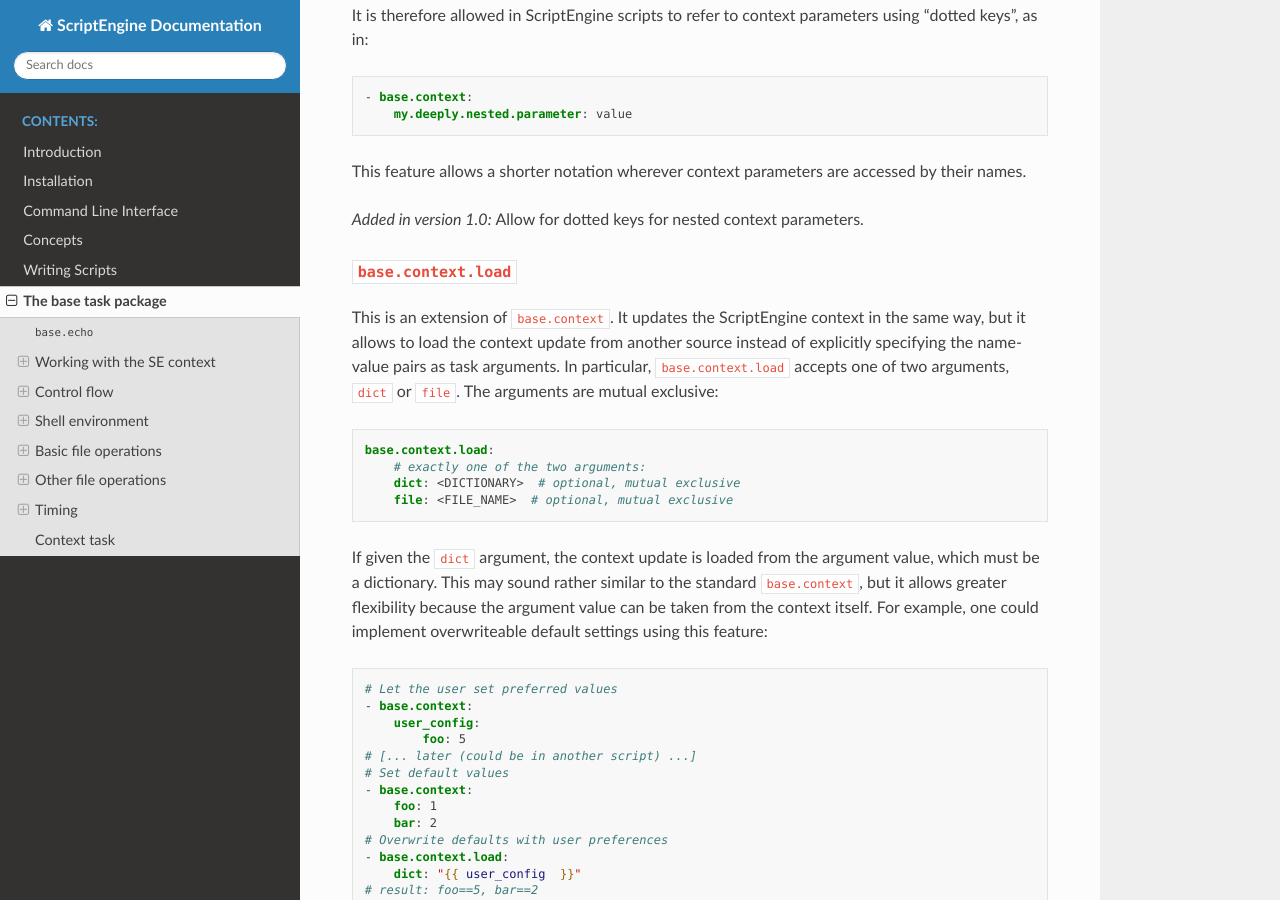
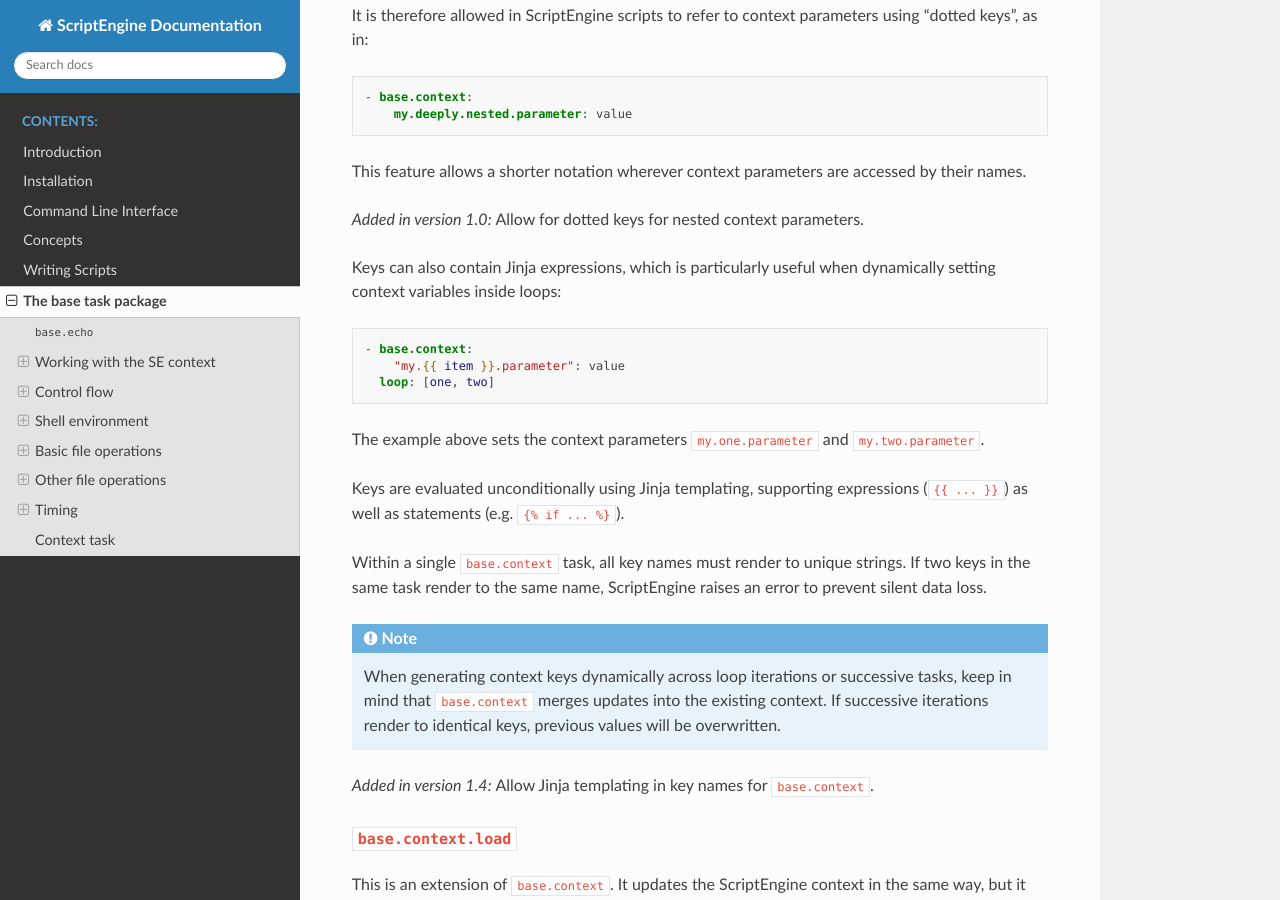
Before and after one commit to uwefladrich/scriptengine, a Sphinx documentation site: the page built from docs/sphinx/base-tasks.rst, in a window 1280 px wide and 900 px high, scrolled down 2226 px. Built offline with Sphinx 7.4.7 and the Read the Docs theme 3.1.0, drawn with Linux system fonts in a browser that asks for light colours.

Commit message:
Dynamic keys in base.context (#133)
* feat(core): dynamic keys in base.context

* Run isort+black on changed sources

* Raise ScriptEngineTaskArgumentInvalidError for dynamic context keys

* Simplify example for dynamic keys in the docs

* Improve wording and example in docs

* Render context keys unconditionally and prevent duplicate collisions

* test: cover dummy loop variables with dict loops

* Update CHANGES

---------

Co-authored-by: Vladimir Lapin <vladimir.lapin@bsc.es>
Co-authored-by: Uwe Fladrich <u.fladrich@web.de>

```diff
--- a/CHANGES.txt
+++ b/CHANGES.txt
@@ -1,7 +1,9 @@
 Next release
 ============
 
-...
+Features
+--------
+- #133: Allow Jinja templating in key names for `base.context` (thanks @vlap)
 
 
 ScriptEngine 1.3.0
--- a/docs/sphinx/base-tasks.rst
+++ b/docs/sphinx/base-tasks.rst
@@ -107,6 +107,31 @@
 
 .. versionadded:: 1.0
     Allow for dotted keys for nested context parameters.
+
+Keys can also contain Jinja expressions, which is particularly useful when
+dynamically setting context variables inside loops::
+
+    - base.context:
+        "my.{{ item }}.parameter": value
+      loop: [one, two]
+
+The example above sets the context parameters ``my.one.parameter`` and
+``my.two.parameter``.
+
+Keys are evaluated unconditionally using Jinja templating, supporting expressions
+(``{{ ... }}``) as well as statements (e.g. ``{% if ... %}``).
+
+Within a single ``base.context`` task, all key names must render to unique strings.
+If two keys in the same task render to the same name, ScriptEngine raises an error
+to prevent silent data loss.
+
+.. note::
+    When generating context keys dynamically across loop iterations or successive tasks,
+    keep in mind that ``base.context`` merges updates into the existing context.
+    If successive iterations render to identical keys, previous values will be overwritten.
+
+.. versionadded:: 1.4
+    Allow Jinja templating in key names for ``base.context``.
 
 
 ``base.context.load``
```
Also changed, not shown: other parts of CHANGES.txt (+1 -1 lines), docs/sphinx/scripts.rst (+13 -0 lines), 3 other files.
